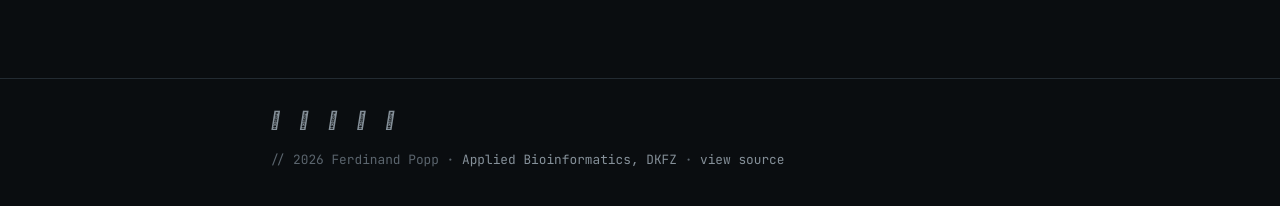
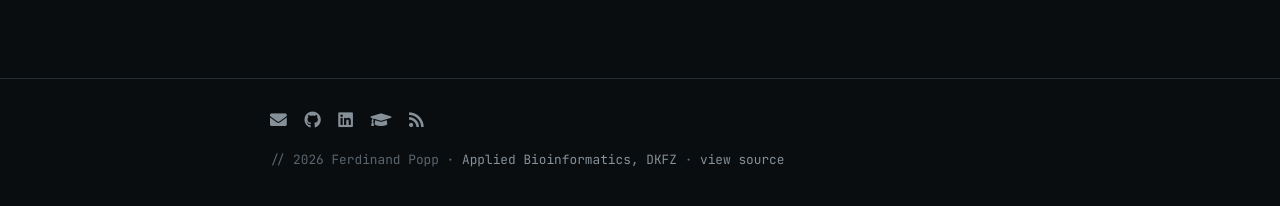
Before and after one commit to ferdinand-popp/ferdinand-popp.github.io, a Jekyll site: the page built from index.html, in a window 1280 px wide and 1002 px high. Shown: the part 792-998 px from the top of the window. Built offline with Jekyll 4.4.1, drawn with Linux system fonts in a browser that asks for light colours.

Commit message:
Fix broken footer icons
The vendored Font Awesome is v5, which uses fas/fab/far prefix
classes, not the v6 fa-solid/fa-brands syntax used in the footer —
so the icon glyphs never rendered.

Co-Authored-By: Claude Sonnet 5 <noreply@anthropic.com>

```diff
--- a/_includes/footer.html
+++ b/_includes/footer.html
@@ -1,11 +1,11 @@
 <footer class="site-footer">
   <div class="footer-inner">
     <ul class="social-links">
-      <li><a href="mailto:{{ site.author.email }}" title="Email"><i class="fa-solid fa-envelope"></i></a></li>
-      <li><a href="https://github.com/{{ site.author.github }}" title="GitHub"><i class="fa-brands fa-github"></i></a></li>
-      <li><a href="https://www.linkedin.com/in/{{ site.author.linkedin }}/" title="LinkedIn"><i class="fa-brands fa-linkedin"></i></a></li>
-      <li><a href="https://scholar.google.com/citations?user={{ site.author.scholar }}" title="Google Scholar"><i class="fa-solid fa-graduation-cap"></i></a></li>
-      <li><a href="{{ '/feed.xml' | relative_url }}" title="RSS"><i class="fa-solid fa-rss"></i></a></li>
+      <li><a href="mailto:{{ site.author.email }}" title="Email"><i class="fas fa-envelope"></i></a></li>
+      <li><a href="https://github.com/{{ site.author.github }}" title="GitHub"><i class="fab fa-github"></i></a></li>
+      <li><a href="https://www.linkedin.com/in/{{ site.author.linkedin }}/" title="LinkedIn"><i class="fab fa-linkedin"></i></a></li>
+      <li><a href="https://scholar.google.com/citations?user={{ site.author.scholar }}" title="Google Scholar"><i class="fas fa-graduation-cap"></i></a></li>
+      <li><a href="{{ '/feed.xml' | relative_url }}" title="RSS"><i class="fas fa-rss"></i></a></li>
     </ul>
     <p class="footer-note">// {{ site.time | date: '%Y' }} Ferdinand Popp · <a href="{{ site.author.group_url }}">{{ site.author.group_name }}</a> · <a href="https://github.com/{{ site.author.github }}/{{ site.author.github }}.github.io">view source</a></p>
   </div>
```
